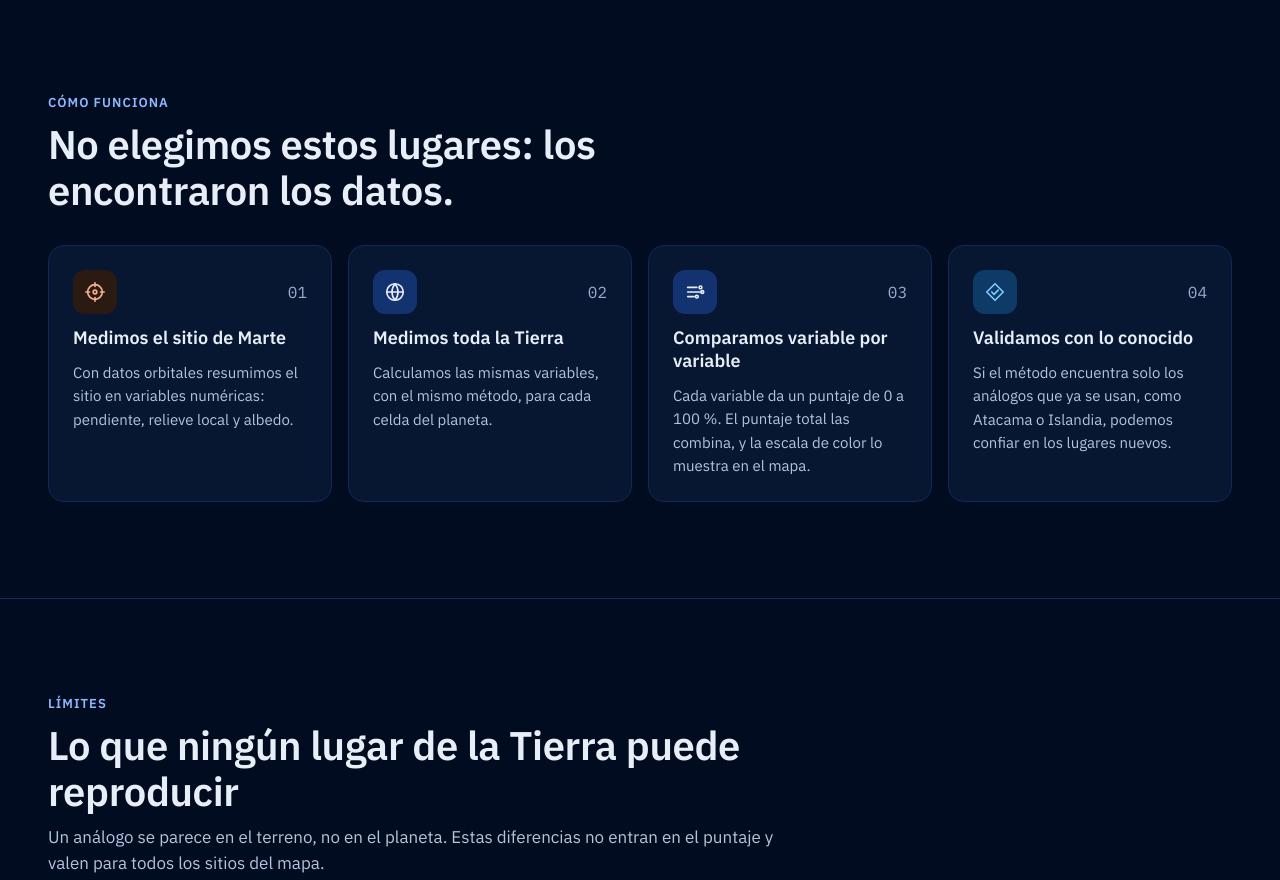
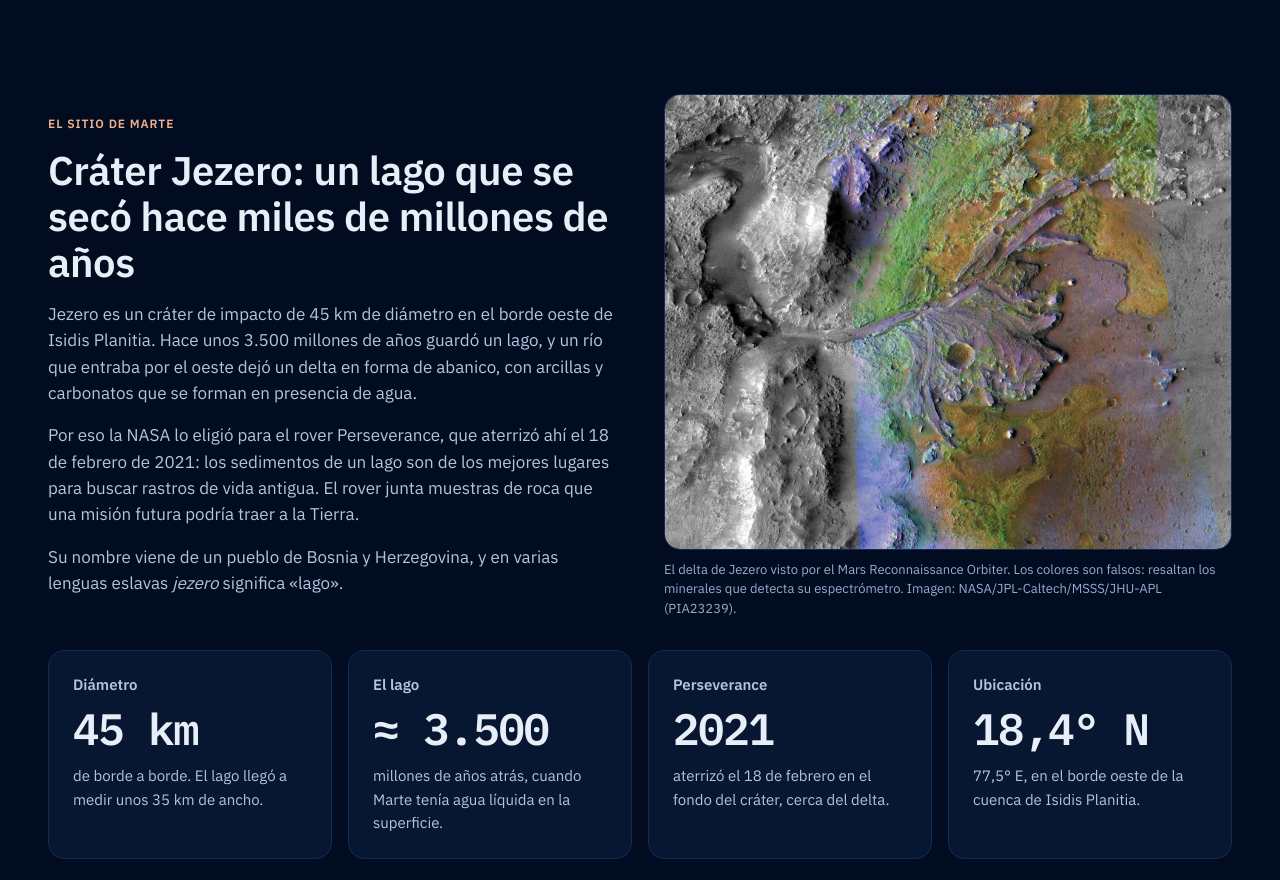
Before and after one commit to BautistaBoeri/laika-nasa, a plain HTML site: page web/index.html in a window 1280 px wide. Shown: the part 803-1683 px from the top of the page. Drawn offline with Linux system fonts and the light colour scheme.

Commit message:
Agregar sección sobre el cráter Jezero con foto de la NASA
Texto con datos verificados, foto PIA23239 del Mars Reconnaissance Orbiter
(NASA/JPL-Caltech/MSSS/JHU-APL) y margen para que el encabezado no tape
los títulos al saltar a una sección en celular.

Co-Authored-By: Claude <noreply@anthropic.com>

```diff
--- a/web/index.html
+++ b/web/index.html
@@ -142,6 +142,31 @@
   </aside>
 </section>
 
+<section id="jezero" class="section">
+  <div class="section-inner">
+    <div class="split">
+      <div class="section-head">
+        <span class="eyebrow mars">El sitio de Marte</span>
+        <h2>Cráter Jezero: un lago que se secó hace miles de millones de años</h2>
+        <p class="lead">Jezero es un cráter de impacto de 45 km de diámetro en el borde oeste de Isidis Planitia. Hace unos 3.500 millones de años guardó un lago, y un río que entraba por el oeste dejó un delta en forma de abanico, con arcillas y carbonatos que se forman en presencia de agua.</p>
+        <p class="lead">Por eso la NASA lo eligió para el rover Perseverance, que aterrizó ahí el 18 de febrero de 2021: los sedimentos de un lago son de los mejores lugares para buscar rastros de vida antigua. El rover junta muestras de roca que una misión futura podría traer a la Tierra.</p>
+        <p class="lead">Su nombre viene de un pueblo de Bosnia y Herzegovina, y en varias lenguas eslavas <i>jezero</i> significa «lago».</p>
+      </div>
+      <figure class="photo">
+        <img src="img/jezero-pia23239.jpg" width="1865" height="1495" loading="lazy"
+             alt="Vista desde órbita del cráter Jezero: un canal entra desde la izquierda y se abre en un delta en forma de abanico sobre el fondo del cráter.">
+        <figcaption>El delta de Jezero visto por el Mars Reconnaissance Orbiter. Los colores son falsos: resaltan los minerales que detecta su espectrómetro. Imagen: NASA/JPL-Caltech/MSSS/JHU-APL (PIA23239).</figcaption>
+      </figure>
+    </div>
+    <div class="grid4">
+      <div class="tile"><span class="tile-label">Diámetro</span><span class="big-num">45 km</span><span class="tile-text">de borde a borde. El lago llegó a medir unos 35 km de ancho.</span></div>
+      <div class="tile"><span class="tile-label">El lago</span><span class="big-num">≈ 3.500</span><span class="tile-text">millones de años atrás, cuando Marte tenía agua líquida en la superficie.</span></div>
+      <div class="tile"><span class="tile-label">Perseverance</span><span class="big-num">2021</span><span class="tile-text">aterrizó el 18 de febrero en el fondo del cráter, cerca del delta.</span></div>
+      <div class="tile"><span class="tile-label">Ubicación</span><span class="big-num">18,4° N</span><span class="tile-text">77,5° E, en el borde oeste de la cuenca de Isidis Planitia.</span></div>
+    </div>
+  </div>
+</section>
+
 <section id="como" class="section">
   <div class="section-inner">
     <div class="section-head">
--- a/web/styles.css
+++ b/web/styles.css
@@ -375,6 +375,14 @@ button { font: inherit; color: inherit; }
 .tile p, .tile-text { margin: 0; font-size: 15px; line-height: 1.55; color: var(--text-2); }
 .tile-label { font-size: 15px; font-weight: 600; color: var(--text-2); }
 .big-num { font: 600 44px/1.05 var(--font-mono); letter-spacing: -0.03em; }
+.split { display: grid; grid-template-columns: minmax(0, 1fr) minmax(0, 1fr); gap: var(--sp-7); align-items: center; }
+.split .section-head { gap: 16px; }
+.photo { margin: 0; display: flex; flex-direction: column; gap: 10px; }
+.photo img {
+  display: block; width: 100%; height: auto;
+  border-radius: var(--r-l); border: 1px solid var(--page-line);
+}
+.photo figcaption { font-size: 13px; line-height: 1.5; color: var(--text-3); }
 .footer-note {
   margin: 0; padding-top: var(--sp-5); border-top: 1px solid var(--page-line);
   font-size: 14px; color: var(--text-3);
@@ -427,9 +435,10 @@ button { font: inherit; color: inherit; }
   .panel-body { padding: 12px 16px 24px; }
   .p-title { font-size: 24px; }
 
-  .section { padding: 48px 16px; }
+  .section { padding: 48px 16px; scroll-margin-top: 84px; } /* el encabezado de 2 filas tapa el título al saltar a la sección */
   .section h2 { font-size: 28px; }
   .grid4 { grid-template-columns: minmax(0, 1fr); }
+  .split { grid-template-columns: minmax(0, 1fr); gap: var(--sp-5); }
 }
 
 @media (prefers-reduced-motion: reduce) {
```
Also changed, not shown: web/img/jezero-pia23239.jpg (added).
